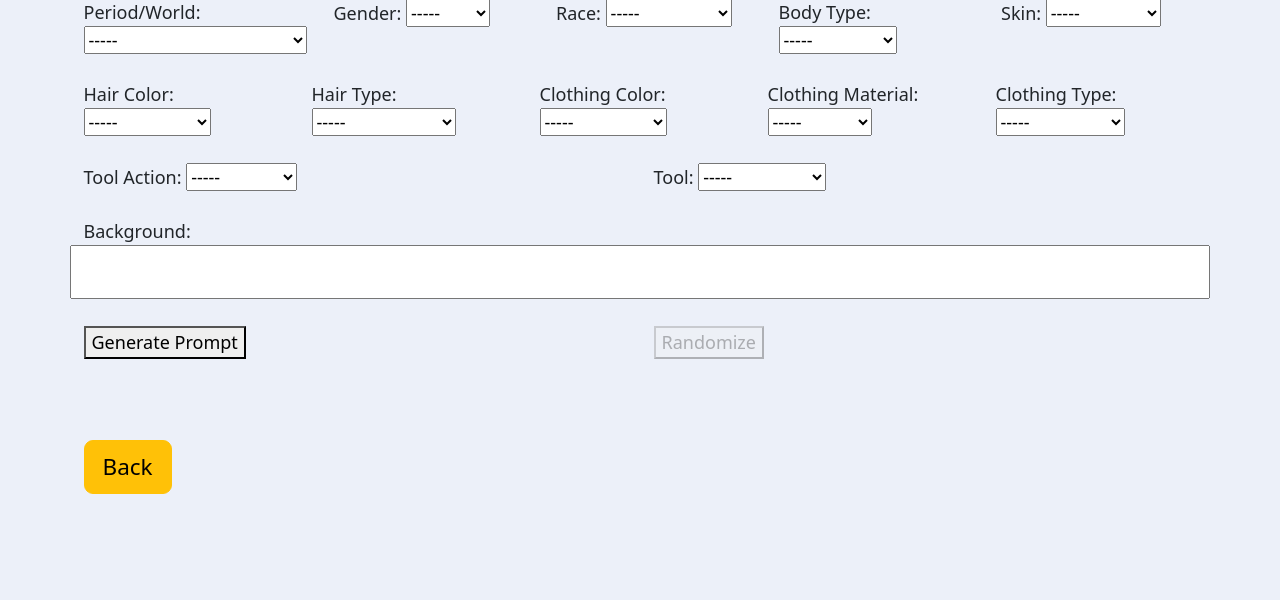
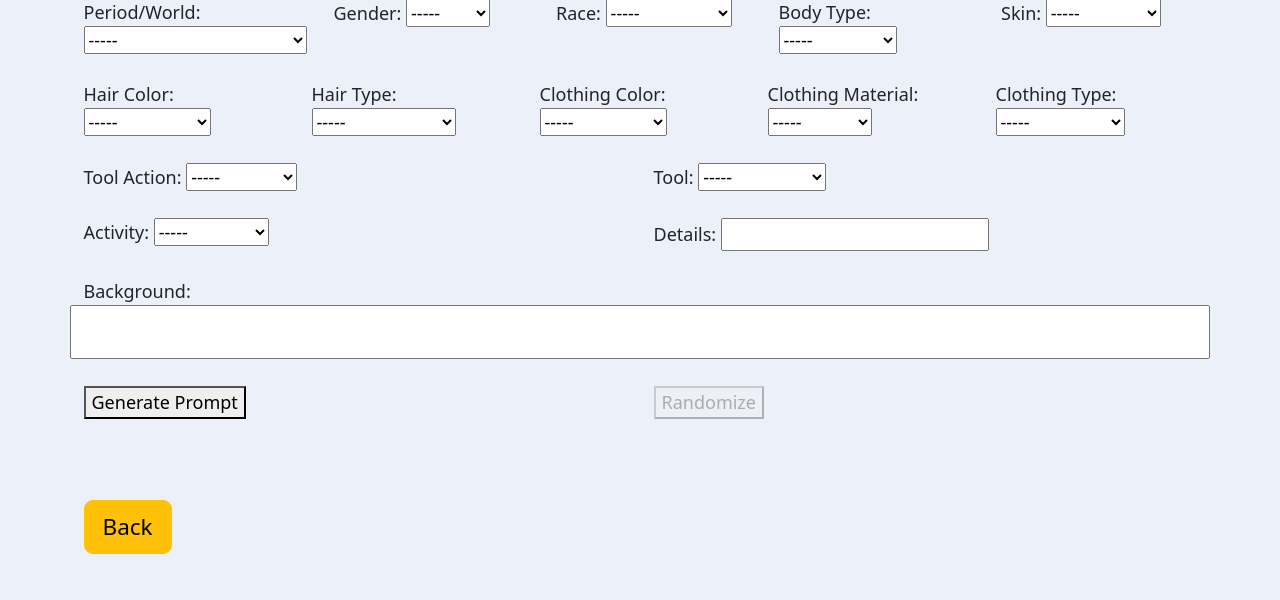
Before and after one commit to ywerling/tengrai_prompt_generator_flask, a Flask app: page /character in a window 1280 px wide. Shown: the part 200-800 px from the top of the page. Run offline with Flask 3, Linux system fonts and the light colour scheme; some libraries are stand-ins or nearby versions.

Commit message:
Add activities

```diff
--- a/main.py
+++ b/main.py
@@ -203,6 +203,8 @@ def character():
     clothing_type = person_parameters.NONE_STRING
     tool = person_parameters.NONE_STRING
     tool_action = person_parameters.NONE_STRING
+    activity = person_parameters.NONE_STRING
+    activity_detail = ""
     background = ""
 
     if request.method == "POST":
@@ -220,6 +222,8 @@ def character():
         clothing_type = request.form.get("clothing_type")
         tool = request.form.get("tool")
         tool_action = request.form.get("tool_action")
+        activity = request.form.get("activity")
+        activity_detail = request.form.get("activity_detail")
         background = request.form.get("background")
 
         # generated_prompt = (scene + " scene, "
@@ -283,8 +287,16 @@ def character():
             generated_prompt += tool
             generated_prompt += ", "
 
-        if background != prompt_parameters.NONE_STRING:
-            generated_prompt += " the background consists of "
+        if activity != prompt_parameters.NONE_STRING:
+            generated_prompt += activity
+            generated_prompt += " "
+
+        if len(activity_detail) > 1:
+            generated_prompt += activity_detail
+            generated_prompt += " , "
+
+        if len(background) > 1:
+            generated_prompt += "the background consists of "
             generated_prompt += background
             generated_prompt += " "
 
@@ -305,6 +317,7 @@ def character():
                                clothing_types=person_parameters.CLOTHING_TYPE_LIST,
                                tool_actions=person_parameters.TOOL_ACTIONS_LIST,
                                tools=person_parameters.TOOLS_LIST,
+                               activities=person_parameters.ACTIVITY_LIST,
                                gender=gender,
                                scene=scene,
                                race=race,
@@ -317,7 +330,9 @@ def character():
                                clothing_type=clothing_type,
                                tool_action=tool_action,
                                tool=tool,
-                               background=background)
+                               background=background,
+                               activity=activity,
+                               activity_detail=activity_detail)
 
 
     return render_template('character.html',
@@ -334,6 +349,7 @@ def character():
                                clothing_types=person_parameters.CLOTHING_TYPE_LIST,
                                tool_actions=person_parameters.TOOL_ACTIONS_LIST,
                                tools=person_parameters.TOOLS_LIST,
+                               activities=person_parameters.ACTIVITY_LIST,
                                gender=gender,
                                scene=scene,
                                race=race,
@@ -346,7 +362,9 @@ def character():
                                clothing_type=clothing_type,
                                tool_action=tool_action,
                                tool=tool,
-                               background=background,)
+                               background=background,
+                               activity=activity,
+                               activity_detail=activity_detail)
 
 
 #go to the landscape prompt creator
--- a/person_parameters.py
+++ b/person_parameters.py
@@ -235,51 +235,68 @@ CLOTHING_TYPE_LIST = [NONE_STRING,
                       ]
 
 TOOLS_LIST = [NONE_STRING,
-                "amulet",
-                "axe",
-                "book",
-                "bow",
-                "chalice",
-                "club",
-                "crystal",
-                "cup",
-                "dagger",
-                "drum",
-                "flail",
-                "flute",
-                "gong",
-                "halberd",
-                "hammer",
-                "harp",
-                "lightsaber",
-                "lyre",
-                "mace",
-                "mandolin",
-                "manuscript",
-                "medallion",
-                "morningstar",
-                "pike",
-                "scimitar",
-                "smartphone",
-                "spear",
-                "staff",
-                "sword",
-                "trident",
-                "violin",
-                "whip",
-                ]
+              "amulet",
+              "axe",
+              "book",
+              "bow",
+              "chalice",
+              "club",
+              "crystal",
+              "cup",
+              "dagger",
+              "drum",
+              "flail",
+              "flute",
+              "gong",
+              "halberd",
+              "hammer",
+              "harp",
+              "lightsaber",
+              "lyre",
+              "mace",
+              "mandolin",
+              "manuscript",
+              "medallion",
+              "morningstar",
+              "pike",
+              "scimitar",
+              "smartphone",
+              "spear",
+              "staff",
+              "sword",
+              "trident",
+              "violin",
+              "whip",
+              ]
 
 TOOL_ACTIONS_LIST = [NONE_STRING,
-                       "catching",
-                       "discarding",
-                       "holding",
-                       "looking at",
-                       "parrying",
-                       "picking up",
-                       "playing",
-                       "preparing",
-                       "swinging",
-                       "throwing",
-                       "thrusting",
-                       "using",
-                       ]
+                     "catching",
+                     "discarding",
+                     "holding",
+                     "looking at",
+                     "parrying",
+                     "picking up",
+                     "playing",
+                     "preparing",
+                     "swinging",
+                     "throwing",
+                     "thrusting",
+                     "using",
+                     ]
+
+ACTIVITY_LIST = [NONE_STRING,
+                 "Drinking",
+                 "Eating",
+                 "Fighting",
+                 "Jumping",
+                 "Meditating",
+                 "Praying",
+                 "Reading",
+                 "Running",
+                 "Sitting",
+                 "Sleeping",
+                 "Standing",
+                 "Thinking",
+                 "Walking",
+                 "Watching",
+                 ]
--- a/templates/character.html
+++ b/templates/character.html
@@ -119,6 +119,22 @@
         </div>
 
         <div class="row">
+          <div class="col">
+            <label for="activity">Activity:</label>
+            <select id="activity" name="activity">
+            {% for activity_option in activities %}
+                <option value="{{ activity_option }}" {% if activity_option == activity %}selected{% endif %}>{{ activity_option }}</option>
+            {% endfor %}
+            </select><br><br>
+           </div>
+           <div class="col">
+            <label for="activity_detail">Details:</label>
+            <input type="text" id="activity_detail" name="activity_detail" value="{{ activity_detail }}">
+            <br><br>
+           </div>
+       </div>
+
+        <div class="row">
             <label for="background">Background:</label>
             <input type="text" id="background" name="background" value="{{ background }}">
             <br><br>
```
